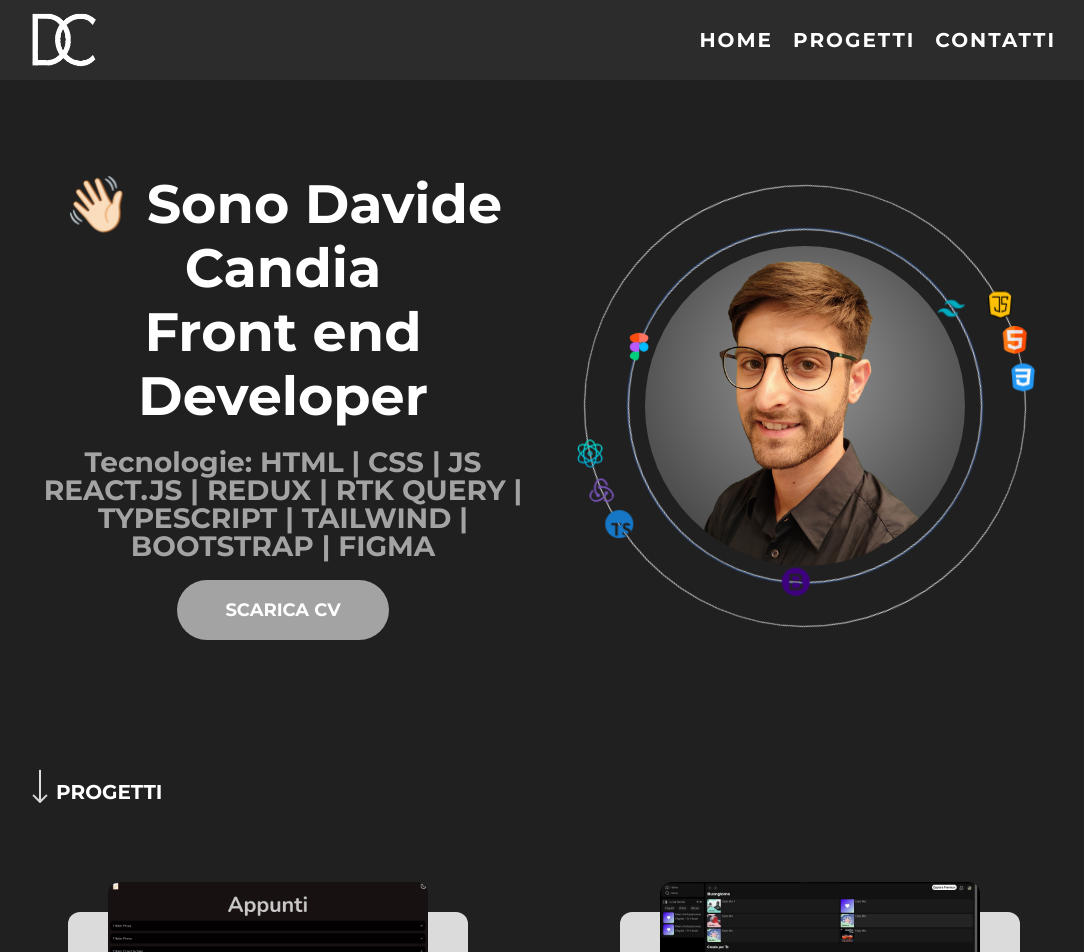
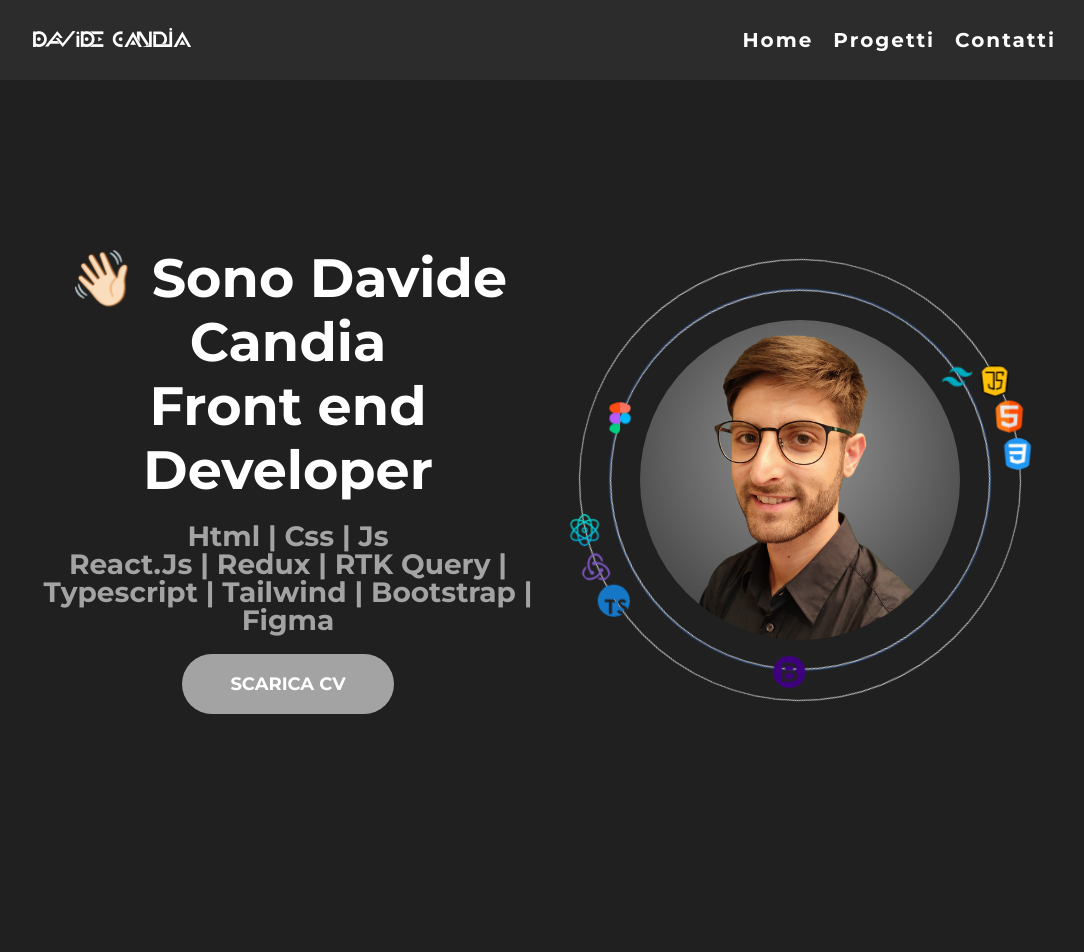
Before and after one commit to davidecandia/cv, a React (Create React App) app: page /1 in a window 1280 px wide. Shown: the top 952 px of the page, without its empty margins (96-1180 px from the left). Built offline with nearby package versions, Linux system fonts and the light colour scheme.

Commit message:
piccole modifiche grafiche.

```diff
--- a/package.json
+++ b/package.json
@@ -47,6 +47,7 @@
     ]
   },
   "devDependencies": {
+    "@babel/plugin-transform-private-property-in-object": "^7.22.11",
     "autoprefixer": "^10.4.14",
     "postcss": "^8.4.27",
     "tailwindcss": "^3.3.3"
--- a/src/App.css
+++ b/src/App.css
@@ -124,7 +124,7 @@ h4, p {
 
 .section-titolo {
     color: var(--nero);
-    text-transform: uppercase;
+    /* text-transform: uppercase; */
     letter-spacing: 8px;
     border-bottom: 2px solid var(--nero);
     text-shadow: 3px 3px 8px #555;
@@ -149,7 +149,7 @@ h4, p {
 
 .wrap-grid {
     display: grid;
-    gap: 20px;
+    /* gap: 20px; */
     grid-template-columns: 1fr 1fr;
     grid-template-rows: 1fr;
 
@@ -626,9 +626,6 @@ h4, p {
         grid-template-columns: repeat(2, 1fr);
     }
 
-    .wrap-grid {
-        margin-top: 80px;
-    }
 
     .testo-progetto {
 
--- a/src/components/Footer.jsx
+++ b/src/components/Footer.jsx
@@ -1,35 +1,22 @@
 import React from "react";
 import { FontAwesomeIcon } from "@fortawesome/react-fontawesome";
-import { faInstagram, faFacebook, faGithub, faWhatsapp } from "@fortawesome/free-brands-svg-icons";
+import {
+  faInstagram,
+  faFacebook,
+  faGithub,
+} from "@fortawesome/free-brands-svg-icons";
 
 const Footer = () => {
-    const openWhatsAppChat = () => {
-    // Replace "YOUR_PHONE_NUMBER" with the recipient's phone number (including the country code).
-    const phoneNumber = "+393271738565";
-
-    // Replace "YOUR_MESSAGE" with the message you want to send in the WhatsApp chat.
-    const message = "Scrivimi";
-
-    // Create the WhatsApp API link with the phone number and message.
-    const whatsappLink = `https://api.whatsapp.com/send?phone=${phoneNumber}&text=${encodeURIComponent(
-      message
-    )}`;
-
-    // Open the WhatsApp chat in a new tab or window.
-    window.open(whatsappLink, "_blank");
-  };
   return (
     <footer
       className="section-5 flex justify-center direction-column align-center"
-      id="section-5"
-    >
+      id="section-5">
       <div className="social-media">
         <a
           href="https://www.instagram.com/_davide_1998/"
           target="_blank"
           rel="noopener noreferrer"
-          className="social-media-link"
-        >
+          className="social-media-link">
           <FontAwesomeIcon
             icon={faInstagram}
             className="fa-shake"
@@ -40,8 +27,7 @@ const Footer = () => {
           href="https://www.facebook.com/davide.candia"
           target="_blank"
           rel="noopener noreferrer"
-          className="social-media-link"
-        >
+          className="social-media-link">
           <FontAwesomeIcon
             icon={faFacebook}
             className="fa-shake"
@@ -52,22 +38,13 @@ const Footer = () => {
           href="https://github.com/Dexy98"
           target="_blank"
           rel="noopener noreferrer"
-          className="social-media-link"
-        >
+          className="social-media-link">
           <FontAwesomeIcon
             icon={faGithub}
             shake
             style={{ color: "#E6E6E6", fontSize: "4rem" }}
           />
         </a>
-        <span
-          onClick={openWhatsAppChat}
-          target="_blank"
-          rel="noopener noreferrer"
-          className="social-media-link cursor-pointer"
-        >
-        <FontAwesomeIcon icon={faWhatsapp} shake style={{color: "#ffffff",fontSize: "4rem"}} />
-        </span>
       </div>
       <p className="copyright">
         Copyright &copy; CodeAndCreate. All Right Reserved
--- a/src/components/Home.jsx
+++ b/src/components/Home.jsx
@@ -5,7 +5,7 @@ import DownloadButton from "./DownloadButton";
 import SkillAnimation from "./SkillAnimation";
 const Home = () => {
   return (
-    <header className="header relative max-sm:mt-[80px]  " id="section-1">
+    <header className="header relative mt-[80px]  " id="section-1">
       <div className="wrap-grid items-center contain section-1 ">
         <motion.div
           initial={{ opacity: 0, y: "10%" }}
@@ -20,8 +20,8 @@ const Home = () => {
             animate={{ opacity: 1, x: "0", y: "0" }}
             transition={{ duration: 1, delay: 1.3 }}
             className=" text-center text-neutral-400 text-[28px] font-semibold leading-7 ">
-            Tecnologie: HTML | CSS | JS <br /> REACT.JS | REDUX | RTK QUERY |
-            TYPESCRIPT | TAILWIND | BOOTSTRAP | FIGMA
+            Html | Css | Js <br /> React.Js | Redux | RTK Query | Typescript |
+            Tailwind | Bootstrap | Figma
           </motion.p>
           <motion.div
             initial={{ opacity: 0, y: "10%" }}
@@ -65,27 +65,6 @@ const Home = () => {
           </motion.div>
         </div>
         {/* fine immagine Davide */}
-        <motion.div
-          initial={{ opacity: 0, y: "10%" }}
-          animate={{ opacity: 1, x: "0", y: "0" }}
-          transition={{ duration: 1, delay: 2 }}
-          className="sotto ">
-          <div className="flex gap-2">
-            <svg
-              className=" animate-bounce"
-              xmlns="http://www.w3.org/2000/svg"
-              width="16"
-              height="33"
-              viewBox="0 0 16 33"
-              fill="none">
-              <path
-                d="M7.29289 32.7071C7.68342 33.0976 8.31658 33.0976 8.70711 32.7071L15.0711 26.3431C15.4616 25.9526 15.4616 25.3195 15.0711 24.9289C14.6805 24.5384 14.0474 24.5384 13.6569 24.9289L8 30.5858L2.34315 24.9289C1.95262 24.5384 1.31946 24.5384 0.928933 24.9289C0.538409 25.3195 0.538409 25.9526 0.928933 26.3431L7.29289 32.7071ZM7 4.37114e-08L7 32L9 32L9 -4.37114e-08L7 4.37114e-08Z"
-                fill="#DEDEDE"
-              />
-            </svg>
-            <h4 className=" uppercase text-xl font-bold">Progetti</h4>
-          </div>
-        </motion.div>
       </div>
       {/* palla dietro animata  */}
       <div className="blob max-md:hidden">
--- a/src/components/Nav.jsx
+++ b/src/components/Nav.jsx
@@ -1,5 +1,5 @@
 import React, { useState } from "react";
-import Logo from "../assets/image/logo_davide.png";
+//import Logo from "../assets/image/logo_davide.png";
 import { FontAwesomeIcon } from "@fortawesome/react-fontawesome";
 import { faBars, faXmark } from "@fortawesome/free-solid-svg-icons";
 import "../styles/Nav.css";
@@ -10,14 +10,19 @@ const Nav = () => {
     <nav className="navbar fissa flex align-center justify-center">
       <div className="contain flex align-center">
         <div className="logo">
-
-          <img src={Logo} alt="logo" />
+          <span>Davide Candia</span>
         </div>
-        <div className="menu sm:hidden md:hidden text-white text-[1.8rem] z-50" onClick={handleClick}>
-          {click ? <FontAwesomeIcon icon={faBars} style={{color: "#ffffff",}} /> : <FontAwesomeIcon icon={faXmark} style={{color: "#ffffff",}} />}
+        <div
+          className="menu sm:hidden md:hidden text-white text-[1.8rem] z-50"
+          onClick={handleClick}>
+          {click ? (
+            <FontAwesomeIcon icon={faBars} style={{ color: "#ffffff" }} />
+          ) : (
+            <FontAwesomeIcon icon={faXmark} style={{ color: "#ffffff" }} />
+          )}
         </div>
         <nav className={click ? "nav" : "nav active"}>
-        <a onClick={handleClick} href="#section-1" className="navbar-barra">
+          <a onClick={handleClick} href="#section-1" className="navbar-barra">
             Home
           </a>
           <a onClick={handleClick} href="#section-2" className="navbar-barra">
@@ -26,7 +31,6 @@ const Nav = () => {
           <a onClick={handleClick} href="#section-4" className="navbar-barra">
             Contatti
           </a>
-
         </nav>
         <div className="navbar-links">
           <a href="#section-1" className="navbar-barra">
--- a/src/index.css
+++ b/src/index.css
@@ -2,6 +2,18 @@
 @tailwind base;
 @tailwind components;
 @tailwind utilities;
+
+@font-face {
+  font-family: 'Future';
+  src: local('Future'), url('assets/fonts/OtherFutureDemoRegular-Yz6Kq.ttf') format('truetype');
+  font-weight: normal;
+  font-style: normal;
+}
+
+.logo span {
+  font-family: 'Future', 'Montserrat', sans-serif;
+}
+
 
 body {
   margin: 0;
--- a/src/styles/Nav.css
+++ b/src/styles/Nav.css
@@ -1,12 +1,13 @@
-.logo{
-    width: 64px; height: 64px;z-index: 100;
-}
-.logo img{
-    width: 64px; height: 64px;z-index: 100;
-}
-.menu{
+.logo {
+    /* width: 64px;
+    height: 64px; */
     z-index: 100;
 }
+
+.menu {
+    z-index: 100;
+}
+
 /*! navbar */
 /* navbar */
 .fissa {
@@ -30,7 +31,8 @@
 
 
 }
-.navbar > div{
+
+.navbar>div {
     justify-content: space-between;
 
 }
@@ -42,12 +44,12 @@
     display: inline-flex;
     gap: 20px;
     letter-spacing: 2px;
-    text-transform: uppercase;
+    /* text-transform: uppercase; */
     transition: color 0.2s;
 
 }
 
-.navbar-barra{
+.navbar-barra {
     color: white;
 }
 
@@ -65,12 +67,12 @@
 /*! fine navbar */
 /* menu smartphone */
 
-.nav{
+.nav {
     width: 100%;
     height: 100vh;
-    background-color:rgba(50, 50, 50, 0.90);
+    background-color: rgba(50, 50, 50, 0.90);
     opacity: 0.9;
-    display:flex;
+    display: flex;
     gap: 7rem;
     flex-direction: column;
     justify-content: center;
@@ -81,36 +83,36 @@
     transition: all 1s cubic-bezier(.215, .61, .355, 1);
     z-index: 50;
 }
-.nav > a{
+
+.nav>a {
     font-size: 40px;
     font-weight: bold;
 }
-.nav.active{left: 0; z-index: 50;}
+
+.nav.active {
+    left: 0;
+    z-index: 50;
+}
 
 
 @media screen and (max-width: 320px) {
-    .navbar-links{
+    .navbar-links {
         display: none;
     }
 
 }
 
 @media screen and (min-width: 321px) and (max-width: 480px) {
-    .navbar-links{
+    .navbar-links {
         display: none;
     }
 
 }
 
 @media screen and (min-width: 481px) and (max-width: 600px) {
-    .navbar-links{
+    .navbar-links {
         display: none;
     }
 }
 
-@media screen and (min-width: 601px) and (max-width: 768px) {
-
-
-
-
-}
+@media screen and (min-width: 601px) and (max-width: 768px) {}
--- a/src/styles/skillAnimation.css
+++ b/src/styles/skillAnimation.css
@@ -50,7 +50,7 @@ ul[class^=ring] li {
 
 .ring-0 {
     width: 25em;
-    height: 25em;
+    aspect-ratio: 1;
     -webkit-animation: clockwiseRotate 35s linear infinite;
     animation: clockwiseRotate 35s linear infinite;
 }
@@ -85,8 +85,8 @@ ul[class^=ring] li {
 }
 
 .ring-1 {
-    width: 20em;
-    height: 20em;
+    width: 21.5em;
+    aspect-ratio: 1;
     -webkit-animation: clockwiseRotate 30s linear infinite;
     animation: clockwiseRotate 30s linear infinite;
 }
@@ -97,15 +97,15 @@ ul[class^=ring] li {
 }
 
 .ring-1>*:nth-of-type(1) {
-    transform: rotate(126.6666666667deg) translate(10em) rotate(-126.6666666667deg);
+    transform: rotate(126.6666666667deg) translate(10.8em) rotate(-126.6666666667deg);
 }
 
 .ring-1>*:nth-of-type(2) {
-    transform: rotate(253.3333333333deg) translate(10em) rotate(-253.3333333333deg);
+    transform: rotate(253.3333333333deg) translate(10.8em) rotate(-253.3333333333deg);
 }
 
 .ring-1>*:nth-of-type(3) {
-    transform: rotate(380deg) translate(10em) rotate(-380deg);
+    transform: rotate(380deg) translate(10.8em) rotate(-380deg);
     filter: contrast(2);
 }
 
@@ -124,8 +124,8 @@ ul[class^=ring] li {
     position: absolute;
     top: 50%;
     left: 50%;
-    width: 1.6em;
-    height: 1.6em;
+    width: 1.8em;
+    height: 1.8em;
     margin: -0.8em;
 }
 
@@ -295,10 +295,10 @@ ul[class^=ring] li {
 }
 
 
-@media screen and (min-width: 1025px) {
+/* @media screen and (min-width: 1025px) {
     .wrap-grid {
         margin-top: 80px;
     }
-}
+} */
 
 /* !fine responsive */
```
Also changed, not shown: src/assets/fonts/OtherFutureDemoRegular-Yz6Kq.ttf (added), 1 other file (tests, documents, lock files or other folders).
